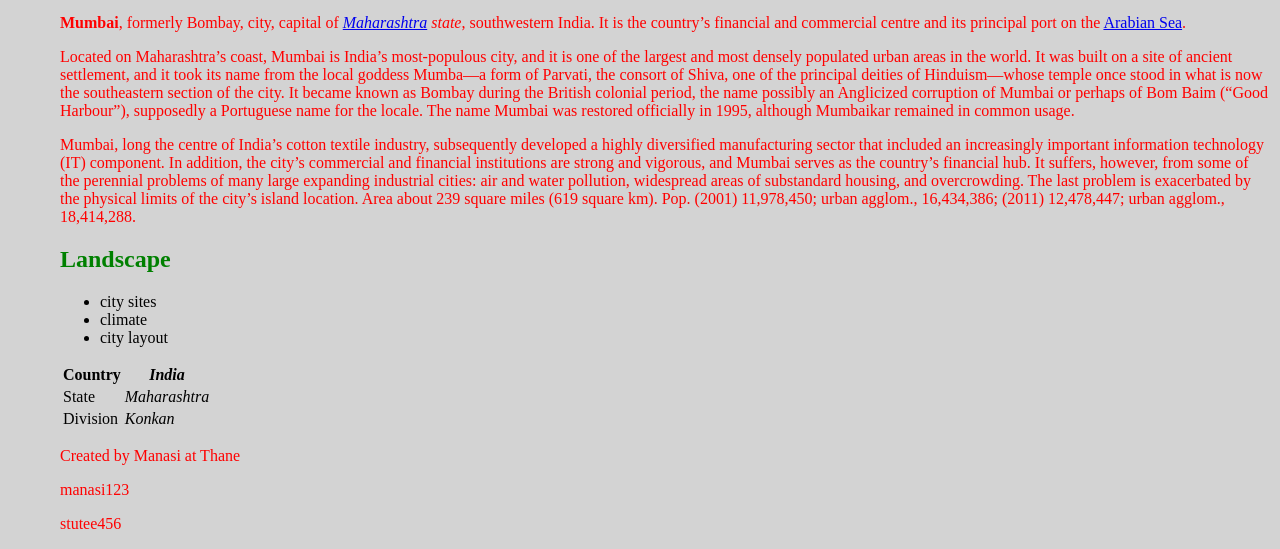
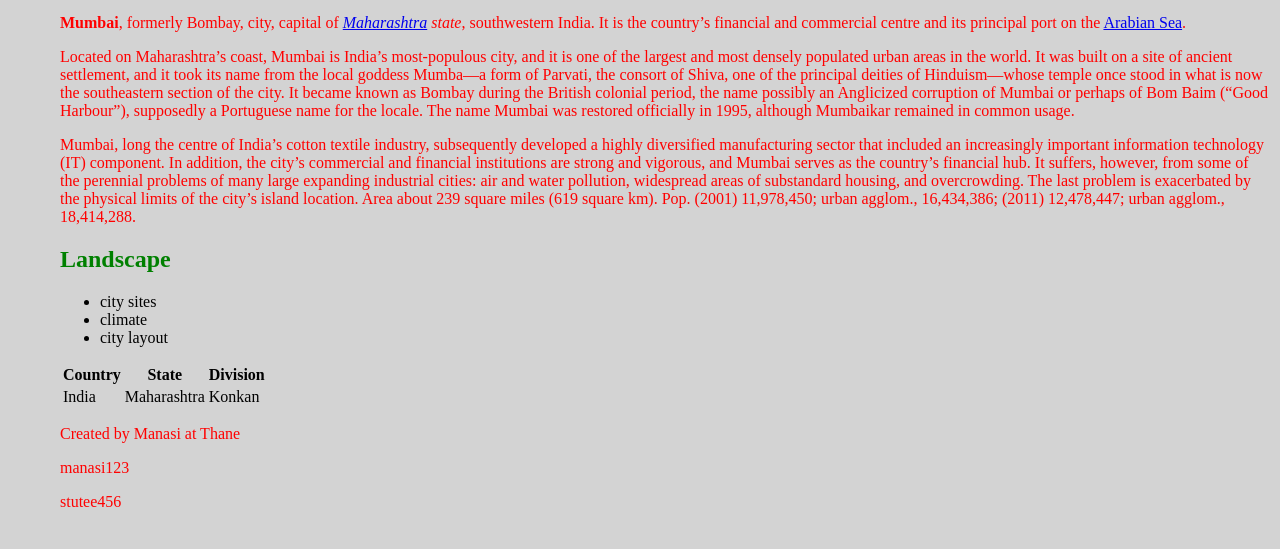
Before and after one commit to mpandhare/hello-my-world, a Jekyll site: the page built from index.md, in a window 1280 px wide. Shown: the part 479-1028 px from the top of the page. Built offline with Jekyll 4.4.1, drawn with Linux system fonts in a browser that asks for light colours; our own code applies the rules of GitHub Pages for plain Markdown files; after the commit the page ends 1006 px from its top, so only the background shows below that.

```diff
--- a/index.md
+++ b/index.md
@@ -23,10 +23,9 @@ Mumbai, long the centre of India’s cotton textile industry, subsequently devel
 -  city layout
 
 
-|Country |_India_|
-|---     |--  |
-|State   |_Maharashtra_|
-|Division|_Konkan_|
+|Country|State|Division|
+|---    |---  |---     |
+|India  |Maharashtra|Konkan|
 
 
 Created by {{site.Author}} at {{site.Place}}
```
